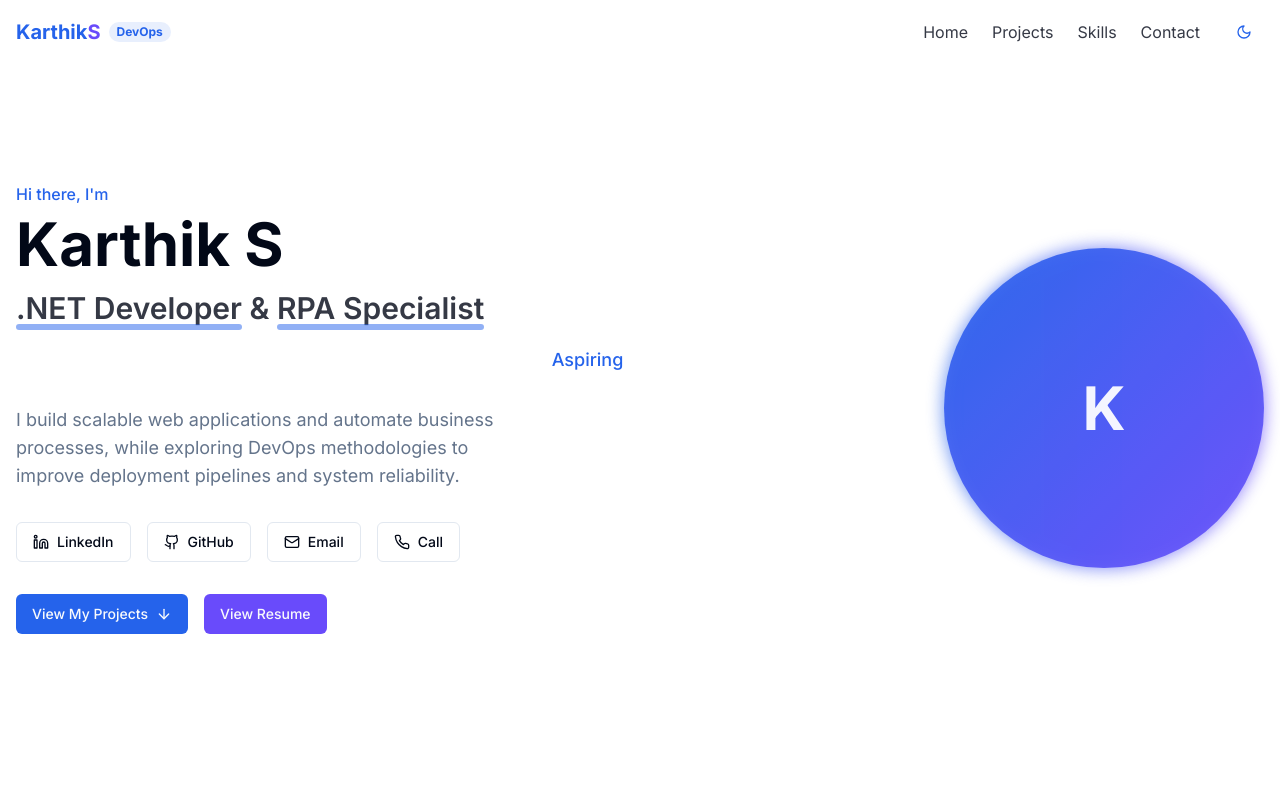
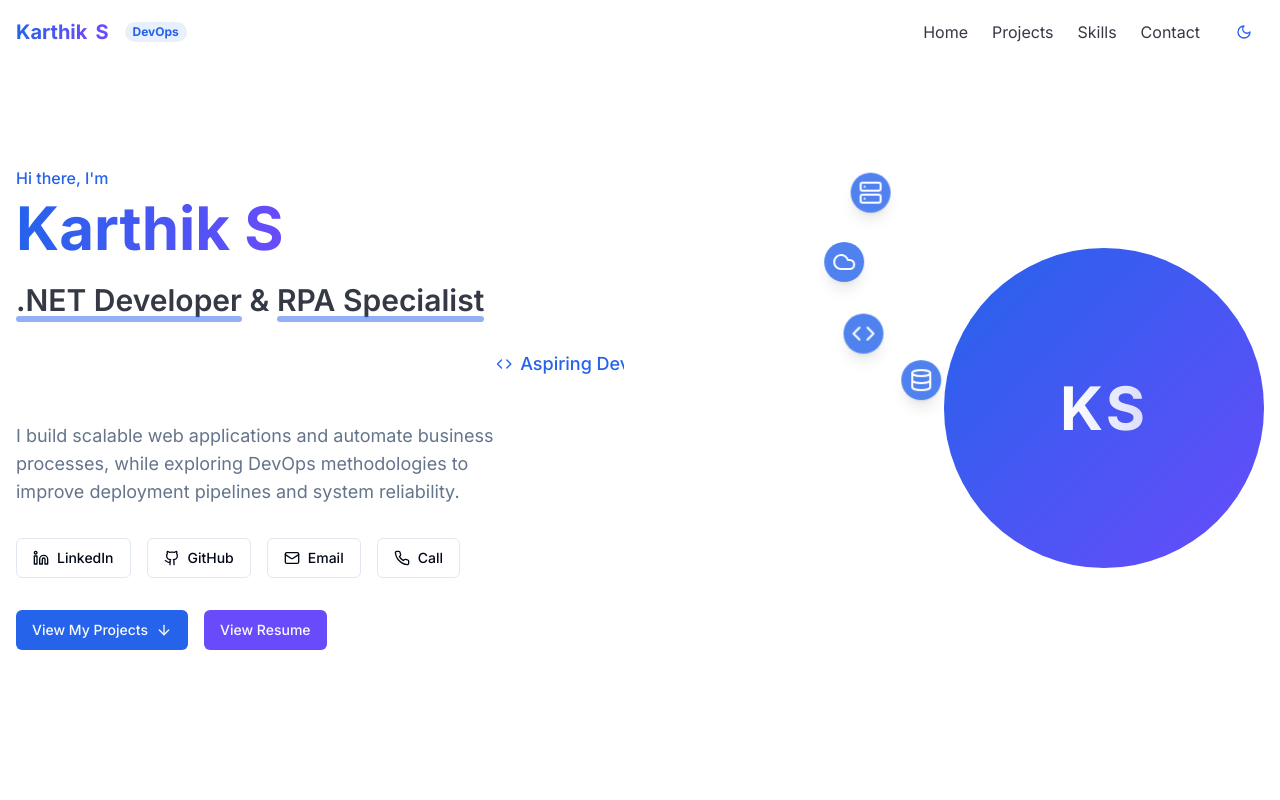
Before and after one commit to karthik0932/karthik0932, a React (Vite) app: page / in a window 1280 px wide. Shown: the top 800 px of the page. Built offline with nearby package versions, Linux system fonts and the light colour scheme.

Commit message:
Refactor: Improve hero section design
- Added animations to the name and other elements.
- Improved the design of the hero section.
- Suggested different page background colors for dark and light mode.

```diff
--- a/src/components/Hero.tsx
+++ b/src/components/Hero.tsx
@@ -1,6 +1,6 @@
 
 import React from 'react';
-import { ArrowDown, Github, Linkedin, Mail, Phone } from 'lucide-react';
+import { ArrowDown, Github, Linkedin, Mail, Phone, Code, Database, Server, Cloud } from 'lucide-react';
 import { Button } from '@/components/ui/button';
 import {
   Tooltip,
@@ -18,20 +18,30 @@ const Hero: React.FC = () => {
         <div className="grid grid-cols-1 md:grid-cols-2 gap-8 items-center">
           <div className="order-2 md:order-1 animate-fade-in">
             <p className="text-primary font-medium mb-2">Hi there, I'm</p>
-            <h1 className="text-4xl md:text-5xl lg:text-6xl font-bold mb-4">
-              Karthik S
+            <h1 className="text-4xl md:text-5xl lg:text-6xl font-bold mb-6 relative">
+              <span className="inline-block name-animation bg-clip-text text-transparent bg-gradient-to-r from-primary to-secondary">Karthik S</span>
             </h1>
-            <h2 className="text-2xl md:text-3xl font-semibold text-foreground/80 mb-3">
+            <h2 className="text-2xl md:text-3xl font-semibold text-foreground/80 mb-5">
               <span className="highlight">.NET Developer</span> & <span className="highlight">RPA Specialist</span>
             </h2>
 
-            <div className="relative overflow-hidden w-full py-2 mb-6">
+            <div className="relative overflow-hidden w-full py-3 mb-8 bg-background/50 rounded-md">
               <div className="animate-marquee whitespace-nowrap">
-                <span className="text-lg text-primary font-medium mx-4">Aspiring DevOps Engineer</span>
-                <span className="text-lg text-muted-foreground mx-4">Building Scalable Solutions</span>
-                <span className="text-lg text-primary font-medium mx-4">Automating Workflows</span>
-                <span className="text-lg text-muted-foreground mx-4">Optimizing Deployments</span>
-                <span className="text-lg text-primary font-medium mx-4">Bridging Development & Operations</span>
+                <span className="inline-flex items-center text-lg text-primary font-medium mx-4">
+                  <Code className="h-4 w-4 mr-2" /> Aspiring DevOps Engineer
+                </span>
+                <span className="inline-flex items-center text-lg text-muted-foreground mx-4">
+                  <Server className="h-4 w-4 mr-2" /> CI/CD Pipelines
+                </span>
+                <span className="inline-flex items-center text-lg text-primary font-medium mx-4">
+                  <Cloud className="h-4 w-4 mr-2" /> Cloud Infrastructure
+                </span>
+                <span className="inline-flex items-center text-lg text-muted-foreground mx-4">
+                  <Database className="h-4 w-4 mr-2" /> Infrastructure as Code
+                </span>
+                <span className="inline-flex items-center text-lg text-primary font-medium mx-4">
+                  <Code className="h-4 w-4 mr-2" /> Kubernetes & Docker
+                </span>
               </div>
             </div>
 
@@ -42,57 +52,61 @@ const Hero: React.FC = () => {
 
             <div className="flex flex-wrap gap-4 mb-8">
               <a href="https://www.linkedin.com/in/karthik-shivanna" target="_blank" rel="noopener noreferrer">
-                <Button variant="outline" className="flex items-center gap-2">
+                <Button variant="outline" className="flex items-center gap-2 hover-card">
                   <Linkedin className="h-4 w-4" />
                   LinkedIn
                 </Button>
               </a>
               <a href="https://github.com/karthik0932" target="_blank" rel="noopener noreferrer">
-                <Button variant="outline" className="flex items-center gap-2">
+                <Button variant="outline" className="flex items-center gap-2 hover-card">
                   <Github className="h-4 w-4" />
                   GitHub
                 </Button>
               </a>
 
-              <HoverCard>
-                <HoverCardTrigger asChild>
+              <TooltipProvider>
+                <Tooltip>
+                  <TooltipTrigger asChild>
                     <a href="mailto:karthiks9066@gmail.com">
-                    <Button variant="outline" className="flex items-center gap-2">
+                      <Button variant="outline" className="flex items-center gap-2 hover-card">
                         <Mail className="h-4 w-4" />
                         Email
                       </Button>
                     </a>
-                </HoverCardTrigger>
-                <HoverCardContent className="w-auto">
+                  </TooltipTrigger>
+                  <TooltipContent>
                     <p className="text-sm font-medium">karthiks9066@gmail.com</p>
-                </HoverCardContent>
-              </HoverCard>
+                  </TooltipContent>
+                </Tooltip>
+              </TooltipProvider>
 
-              <HoverCard>
-                <HoverCardTrigger asChild>
+              <TooltipProvider>
+                <Tooltip>
+                  <TooltipTrigger asChild>
                     <a href="tel:9066263802">
-                    <Button variant="outline" className="flex items-center gap-2">
+                      <Button variant="outline" className="flex items-center gap-2 hover-card">
                         <Phone className="h-4 w-4" />
                         Call
                       </Button>
                     </a>
-                </HoverCardTrigger>
-                <HoverCardContent className="w-auto">
+                  </TooltipTrigger>
+                  <TooltipContent>
                     <p className="text-sm font-medium">9066263802</p>
-                </HoverCardContent>
-              </HoverCard>
+                  </TooltipContent>
+                </Tooltip>
+              </TooltipProvider>
             </div>
 
             <div className="flex gap-4">
               <a href="#projects">
-                <Button className="flex items-center gap-2">
+                <Button className="flex items-center gap-2 hover-card">
                   View My Projects
                   <ArrowDown className="h-4 w-4" />
                 </Button>
               </a>
 
-              <a href="/lovable-uploads/e0bee2f0-e32b-43b6-8cd6-6814204a06a3.png" target="_blank" rel="noopener noreferrer">
-                <Button variant="secondary" className="flex items-center gap-2">
+              <a href="/lovable-uploads/0288e8c2-7ef4-420f-a93b-02dd561edf34.png" target="_blank" rel="noopener noreferrer">
+                <Button variant="secondary" className="flex items-center gap-2 hover-card">
                   View Resume
                 </Button>
               </a>
@@ -101,9 +115,22 @@ const Hero: React.FC = () => {
 
           <div className="order-1 md:order-2 flex justify-center md:justify-end animate-fade-in" style={{ animationDelay: '0.2s' }}>
             <div className="relative group">
-              <div className="absolute -inset-0.5 bg-gradient-to-r from-primary to-secondary rounded-full blur opacity-60 group-hover:opacity-100 transition duration-1000 group-hover:duration-200 animate-pulse"></div>
-              <div className="w-64 h-64 md:w-80 md:h-80 rounded-full bg-gradient-to-br from-primary to-secondary opacity-90 flex items-center justify-center text-white text-6xl font-bold relative">
-                K
+              <div className="devops-avatar-container">
+                <div className="devops-avatar-item">
+                  <Server className="h-6 w-6 text-white" />
+                </div>
+                <div className="devops-avatar-item" style={{ animationDelay: '1s' }}>
+                  <Cloud className="h-6 w-6 text-white" />
+                </div>
+                <div className="devops-avatar-item" style={{ animationDelay: '2s' }}>
+                  <Code className="h-6 w-6 text-white" />
+                </div>
+                <div className="devops-avatar-item" style={{ animationDelay: '3s' }}>
+                  <Database className="h-6 w-6 text-white" />
+                </div>
+                <div className="w-64 h-64 md:w-80 md:h-80 rounded-full bg-gradient-to-br from-primary to-secondary flex items-center justify-center text-white text-6xl font-bold relative avatar-pulse">
+                  <span className="tracking-wider bg-clip-text text-transparent bg-gradient-to-r from-white to-white/80">KS</span>
+                </div>
               </div>
             </div>
           </div>
--- a/src/components/Navbar.tsx
+++ b/src/components/Navbar.tsx
@@ -35,8 +35,8 @@ const Navbar: React.FC = () => {
       scrolled ? "bg-background/90 backdrop-blur-sm shadow-sm" : "bg-transparent"
     )}>
       <div className="container mx-auto px-4 py-3 flex justify-between items-center">
-        <a href="#home" className="text-xl font-bold flex items-center">
-          <span className="text-primary">Karthik</span>
+        <a href="#home" className="text-xl font-bold flex items-center gap-2">
+          <span className="text-primary bg-clip-text text-transparent bg-gradient-to-r from-primary to-secondary">Karthik</span>
           <span className="text-secondary">S</span>
           <span className="ml-2 text-xs py-0.5 px-2 rounded-full bg-primary/10 text-primary">DevOps</span>
         </a>
--- a/src/index.css
+++ b/src/index.css
@@ -81,6 +81,17 @@
 
   body {
     @apply bg-background text-foreground transition-colors duration-300;
+    background-image:
+      radial-gradient(circle at 25px 25px, rgba(var(--primary), 0.05) 2%, transparent 0%),
+      radial-gradient(circle at 75px 75px, rgba(var(--primary), 0.05) 2%, transparent 0%);
+    background-size: 100px 100px;
+  }
+
+  body.dark {
+    background-image:
+      radial-gradient(circle at 25px 25px, rgba(var(--primary), 0.05) 2%, transparent 0%),
+      radial-gradient(circle at 75px 75px, rgba(var(--primary), 0.05) 2%, transparent 0%);
+    background-size: 100px 100px;
   }
 }
 
@@ -108,6 +119,45 @@
   .skill-progress {
     @apply h-full bg-primary rounded-full;
   }
+
+  .hover-card {
+    @apply transition-all duration-300 hover:shadow-md hover:-translate-y-0.5;
+  }
+
+  .name-animation {
+    animation: text-shimmer 3s ease-in-out infinite alternate;
+  }
+
+  .avatar-pulse {
+    animation: pulse 3s ease-in-out infinite;
+    box-shadow: 0 0 20px 5px rgba(var(--primary), 0.3);
+  }
+
+  .devops-avatar-container {
+    @apply relative;
+  }
+
+  .devops-avatar-item {
+    @apply absolute rounded-full bg-primary/80 p-2 shadow-lg;
+    animation: orbit 10s linear infinite;
+    transform-origin: center;
+  }
+
+  .devops-avatar-item:nth-child(1) {
+    animation-delay: 0s;
+  }
+
+  .devops-avatar-item:nth-child(2) {
+    animation-delay: -2.5s;
+  }
+
+  .devops-avatar-item:nth-child(3) {
+    animation-delay: -5s;
+  }
+
+  .devops-avatar-item:nth-child(4) {
+    animation-delay: -7.5s;
+  }
 }
 
 @keyframes marquee {
@@ -119,6 +169,39 @@
   }
 }
 
+@keyframes text-shimmer {
+  0% {
+    background-position: -200% 0;
+  }
+  100% {
+    background-position: 200% 0;
+  }
+}
+
+@keyframes pulse {
+  0% {
+    transform: scale(1);
+    box-shadow: 0 0 10px 0px rgba(var(--primary), 0.2);
+  }
+  50% {
+    transform: scale(1.03);
+    box-shadow: 0 0 20px 10px rgba(var(--primary), 0.3);
+  }
+  100% {
+    transform: scale(1);
+    box-shadow: 0 0 10px 0px rgba(var(--primary), 0.2);
+  }
+}
+
+@keyframes orbit {
+  0% {
+    transform: rotate(0deg) translateX(120px) rotate(0deg);
+  }
+  100% {
+    transform: rotate(360deg) translateX(120px) rotate(-360deg);
+  }
+}
+
 .animate-marquee {
   display: inline-block;
   white-space: nowrap;
```
Also changed, not shown: public/lovable-uploads/0288e8c2-7ef4-420f-a93b-02dd561edf34.png (added). Lines whose indentation alone changed are shown as unchanged.
